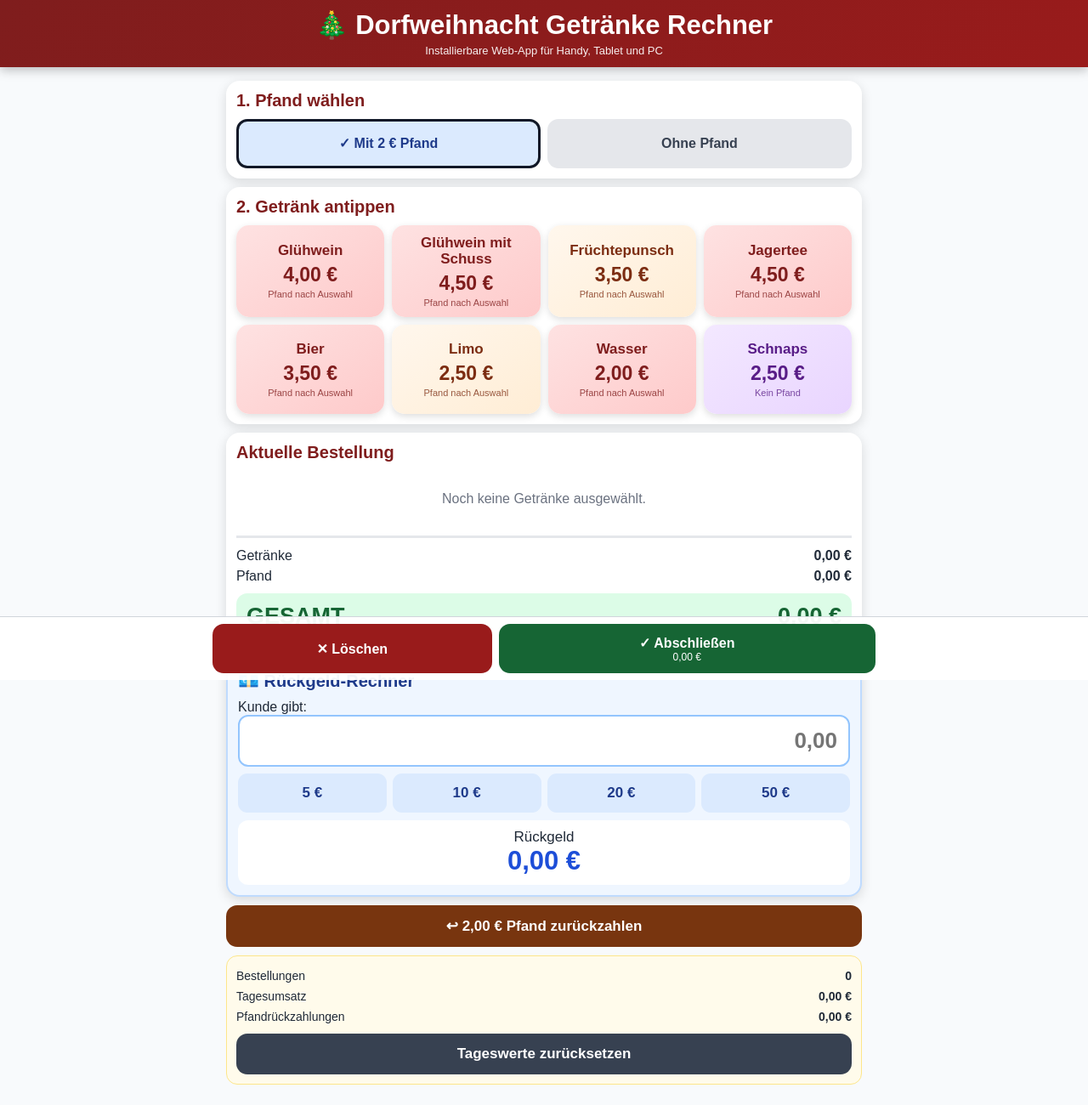
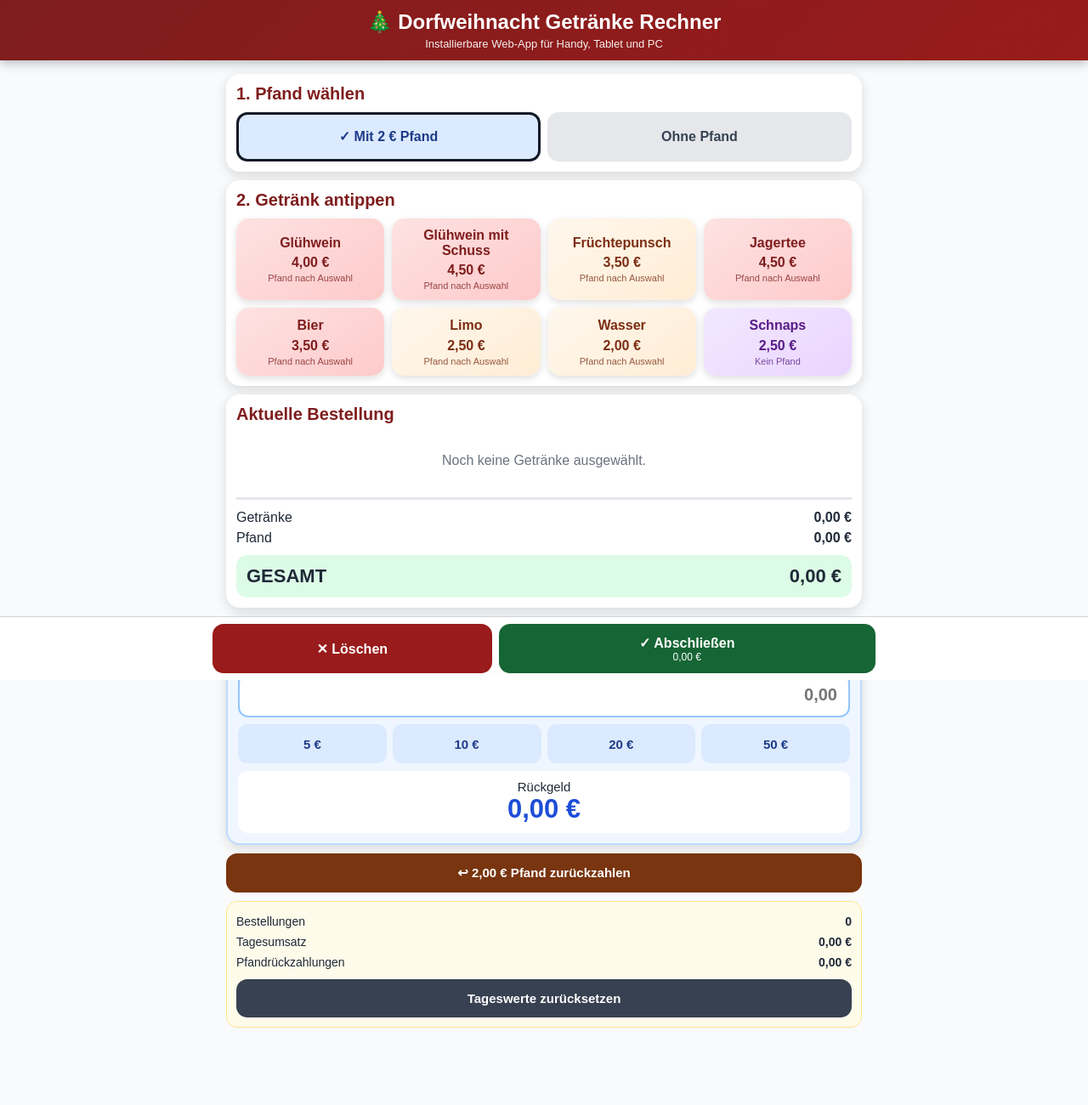
Before and after one commit to Denisemm1989/Dorfweihnacht-Rechner-, a plain HTML site: page index.html in a window 1280 px wide. Shown: the whole page at 85% size. Drawn offline with Linux system fonts and the light colour scheme.

Commit message:
Refactor header styles and update product button
Adjusted styling for header and product elements, including font sizes and layout changes. Updated button class for 'Wasser' to 'orange'.

Handy Optimierung V2

```diff
--- a/index.html
+++ b/index.html
@@ -18,16 +18,17 @@
     body{margin:0;font-family:Arial,Helvetica,sans-serif;color:var(--text);background:#f8fafc;min-height:100vh;padding-bottom:calc(92px + env(safe-area-inset-bottom))}
     button,input{font:inherit}button{touch-action:manipulation}
     header{position:sticky;top:0;z-index:20;background:linear-gradient(135deg,var(--dark),var(--red));color:#fff;padding:calc(12px + env(safe-area-inset-top)) 12px 12px;text-align:center;box-shadow:0 3px 12px #0004}
-    header h1{margin:0;font-size:clamp(21px,6vw,31px);line-height:1.15}header p{margin:4px 0 0;font-size:13px;opacity:.92}
+    header h1{margin:0;font-size:clamp(18px,5vw,24px);line-height:1.15}header p{margin:4px 0 0;font-size:13px;opacity:.92}
     .app{max-width:780px;margin:auto;padding:10px;display:flex;flex-direction:column;gap:10px}.card{background:#fff;border-radius:16px;padding:12px;box-shadow:0 4px 14px #0002}h2{margin:0 0 10px;color:var(--dark);font-size:20px}
     .offline{display:none;background:#fffbeb;color:#92400e;text-align:center;padding:8px;font-weight:bold}.offline.show{display:block}
     .install{display:none;width:100%;border:0;border-radius:12px;padding:12px;background:#1d4ed8;color:white;font-weight:bold;margin-bottom:10px}.install.show{display:block}
     .ios-help{display:none;background:#eff6ff;border:1px solid #bfdbfe;border-radius:12px;padding:10px;font-size:14px;margin-bottom:10px}.ios-help.show{display:block}
     .pfandwahl{display:grid;grid-template-columns:1fr 1fr;gap:8px}.pfand-btn{border:3px solid transparent;border-radius:13px;min-height:58px;padding:8px 5px;font-size:16px;font-weight:800}.pfand-btn.active{border-color:#111827}.mit{background:#dbeafe;color:#1e3a8a}.ohne{background:#e5e7eb;color:#374151}
-    .produkte{display:grid;grid-template-columns:1fr 1fr;gap:9px}.produkt{border:0;border-radius:15px;min-height:105px;padding:11px 7px;background:linear-gradient(145deg,#fee2e2,#fecaca);color:#7f1d1d;box-shadow:0 3px 8px #0002}.produkt:active{transform:scale(.96)}.produkt.orange{background:linear-gradient(145deg,#fff7ed,#ffedd5);color:#7c2d12}.produkt.violet{background:linear-gradient(145deg,#f3e8ff,#e9d5ff);color:#581c87}.name{display:block;font-size:17px;font-weight:900;line-height:1.12}.price{display:block;font-size:23px;font-weight:800;margin-top:6px}.hint{display:block;font-size:11px;margin-top:3px;opacity:.78}
-    .bon{max-height:330px;overflow:auto}.empty{text-align:center;color:#6b7280;padding:24px 8px}.row{display:grid;grid-template-columns:auto 1fr auto auto;align-items:center;gap:7px;padding:9px 0;border-bottom:1px solid var(--line)}.qty{background:#f3f4f6;border-radius:8px;padding:6px 7px;font-weight:bold}.row button{border:0;border-radius:10px;width:42px;height:42px;font-size:24px;font-weight:bold}.minus{background:#fee2e2;color:#991b1b}.plus{background:#dcfce7;color:#166534}.totals{border-top:3px solid var(--line);margin-top:10px;padding-top:9px}.sum{display:flex;justify-content:space-between;padding:3px 0}.grand{margin-top:8px;padding:12px;border-radius:13px;background:#dcfce7;color:#166534;display:flex;justify-content:space-between;font-size:27px;font-weight:900}
-    .change{background:#eff6ff;border:2px solid #bfdbfe}.change h2{color:#1e3a8a}.money{width:100%;padding:13px;border:2px solid #93c5fd;border-radius:12px;font-size:26px;font-weight:bold;text-align:right}.cash{display:grid;grid-template-columns:repeat(4,1fr);gap:7px;margin-top:8px}.cash button{border:0;border-radius:11px;min-height:46px;background:#dbeafe;color:#1e3a8a;font-size:17px;font-weight:bold}.result{margin-top:9px;border-radius:12px;padding:10px;text-align:center;background:#fff;font-size:17px}.result strong{display:block;font-size:31px;color:var(--blue)}
-    .deposit-return,.reset-day{width:100%;border:0;border-radius:13px;padding:14px;color:#fff;font-size:17px;font-weight:bold}.deposit-return{background:#78350f}.reset-day{background:#374151;margin-top:8px}.status{padding:11px;border-radius:13px;background:#fffbeb;border:1px solid #fde68a;font-size:14px}.status div{display:flex;justify-content:space-between;gap:12px;padding:4px 0}.bottom{position:fixed;left:0;right:0;bottom:0;z-index:30;padding:8px max(8px,env(safe-area-inset-left)) calc(8px + env(safe-area-inset-bottom));background:#fffffff2;border-top:1px solid #d1d5db}.bar{max-width:780px;margin:auto;display:grid;grid-template-columns:1fr 1.35fr;gap:8px}.action{border:0;border-radius:13px;min-height:58px;color:#fff;font-size:16px;font-weight:900}.delete{background:var(--red)}.finish{background:var(--green)}.finish span{display:block;font-size:12px;font-weight:normal}
+    .produkte{display:grid;grid-template-columns:1fr 1fr;gap:9px}.produkt{border:0;border-radius:15px;min-height:80px;padding:11px 7px;background:linear-gradient(145deg,#fee2e2,#fecaca);color:#7f1d1d;box-shadow:0 3px 8px #0002}.produkt:active{transform:scale(.96)}.produkt.orange{background:linear-gradient(145deg,#fff7ed,#ffedd5);color:#7c2d12}.produkt.violet{background:linear-gradient(145deg,#f3e8ff,#e9d5ff);color:#581c87}.name{display:block;foclamp(18px,5vw,24px)nt-size:17px;font-weight:900;line-height:1.12}.price{display:block;font-size:18clamp(18px,5vw,24px)px;font-weight:800;margin-top:6px}.hint{display:block;font-size:11px;margin-top:3px;opacity:.78}
+    .bon{max-height:140px;overflow:auto}.empty{text-align:center;color:#6b7280;padding:24px 8px}.row{display:grid;grid-template-columns:auto 1fr auto auto;align-items:center;gap:7px;padding:9px 0;border-bottom:1px solid var(--line)}.qty{background:#f3f4f6;border-radius:8px;padding:6px 7px;font-weight:bold}.row button{border:0;border-radius:10px;width:42px;height:42px;font-size:24px;font-weight:bold}.minus{background:#fee2e2;color:#991b1b}.plus{background:#dcfce7;color:#166534}.totals{border-top:3px solid var(--line);margin-top:10px;padding-top:9px}.sum{display:flex;justify-content:space-between;padding:3px 0}.grand{margin-top:8px;padding:12px;border-radius:13px;background:#dcfce7;color:#16
+      6534;display:flex;justify-content:space-between;font-size:22px;font-weight:900}
+    .change{background:#eff6ff;border:2px solid #bfdbfe}.change h2{color:#1e3a8a}.money{width:100%;padding:13px;border:2px solid #93c5fd;border-radius:12px;font-size:20px;font-weight:bold;text-align:right}.cash{display:grid;grid-template-columns:repeat(4,1fr);gap:7px;margin-top:8px}.cash button{border:0;border-radius:11px;min-height:46px;background:#dbeafe;color:#1e3a8a;font-size:15px;font-weight:bold}.result{margin-top:9px;border-radius:12px;padding:10px;text-align:center;background:#fff;font-size:15px}.result strong{display:block;font-size:31px;color:var(--blue)}
+    .deposit-return,.reset-day{width:100%;border:0;border-radius:13px;padding:14px;color:#fff;font-size:15px;font-weight:bold}.deposit-return{background:#78350f}.reset-day{background:#374151;margin-top:8px}.status{padding:11px;border-radius:13px;background:#fffbeb;border:1px solid #fde68a;font-size:14px}.status div{display:flex;justify-content:space-between;gap:12px;padding:4px 0}.bottom{position:fixed;left:0;right:0;bottom:0;z-index:30;padding:8px max(8px,env(safe-area-inset-left)) calc(8px + env(safe-area-inset-bottom));background:#fffffff2;border-top:1px solid #d1d5db}.bar{max-width:780px;margin:auto;display:grid;grid-template-columns:1fr 1.35fr;gap:8px}.action{border:0;border-radius:13px;min-height:58px;color:#fff;font-size:16px;font-weight:900}.delete{background:var(--red)}.finish{background:var(--green)}.finish span{display:block;font-size:12px;font-weight:normal}
     @media(min-width:600px){.app{padding:16px}.produkte{grid-template-columns:repeat(4,1fr)}}@media(max-width:350px){.produkte{grid-template-columns:1fr}.cash{grid-template-columns:1fr 1fr}.grand{font-size:23px}}
   </style>
 </head>
@@ -45,7 +46,7 @@
     <button class="produkt" data-name="Jagertee" data-price="4.5" data-deposit="1"><span class="name">Jagertee</span><span class="price">4,50 €</span><span class="hint">Pfand nach Auswahl</span></button>
     <button class="produkt" data-name="Bier" data-price="3.5" data-deposit="1"><span class="name">Bier</span><span class="price">3,50 €</span><span class="hint">Pfand nach Auswahl</span></button>
     <button class="produkt orange" data-name="Limo" data-price="2.5" data-deposit="1"><span class="name">Limo</span><span class="price">2,50 €</span><span class="hint">Pfand nach Auswahl</span></button>
-    <button class="produkt" data-name="Wasser" data-price="2" data-deposit="1"><span class="name">Wasser</span><span class="price">2,00 €</span><span class="hint">Pfand nach Auswahl</span></button>
+    <button class="produkt orange" data-name="Wasser" data-price="2" data-deposit="1"><span class="name">Wasser</span><span class="price">2,00 €</span><span class="hint">Pfand nach Auswahl</span></button>
     <button class="produkt violet" data-name="Schnaps" data-price="2.5" data-deposit="0"><span class="name">Schnaps</span><span class="price">2,50 €</span><span class="hint">Kein Pfand</span></button>
   </div></section>
   <section class="card"><h2>Aktuelle Bestellung</h2><div id="cart" class="bon"></div><div class="totals"><div class="sum"><span>Getränke</span><strong id="drinkSum">0,00 €</strong></div><div class="sum"><span>Pfand</span><strong id="depositSum">0,00 €</strong></div><div class="grand"><span>GESAMT</span><span id="grandTotal">0,00 €</span></div></div></section>
```
